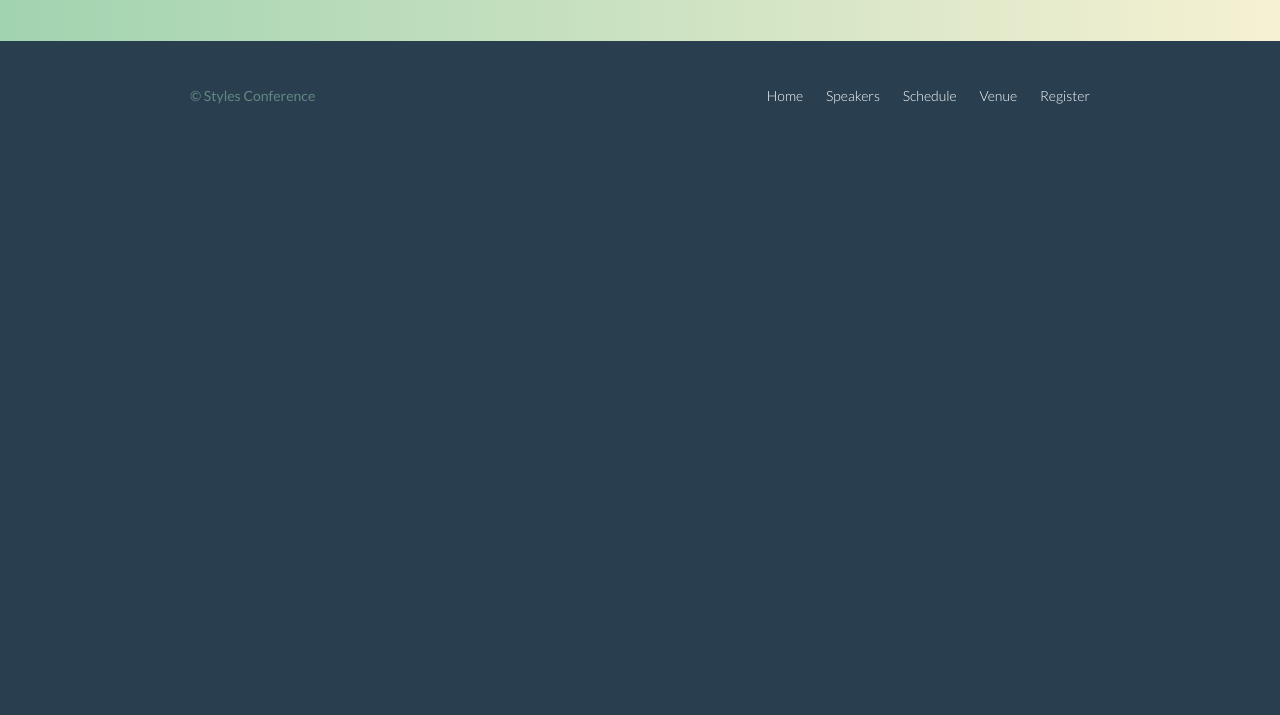
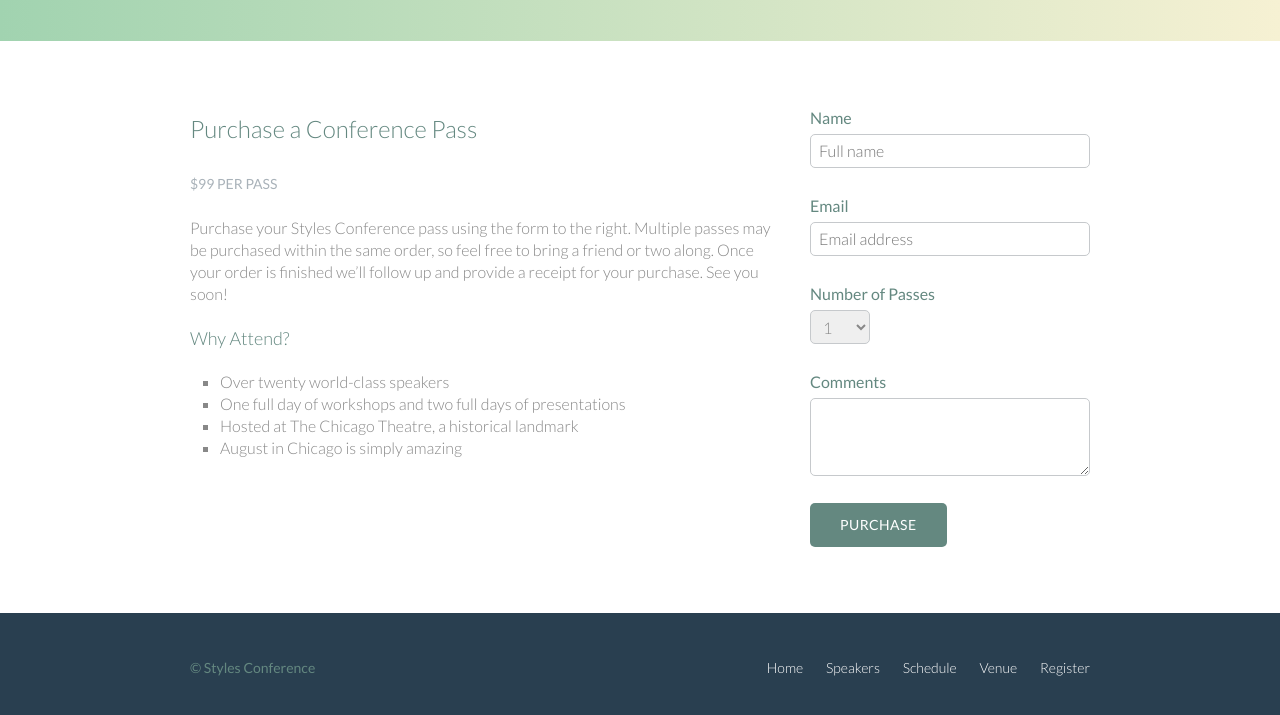
Before and after one commit to nkoder/learn-css, a plain HTML site: page styles-conference/register.html in a window 1280 px wide. Shown: the part 355-1070 px from the top of the page. Before the commit the page ends 800 px from the top, so only its background shows below. Drawn offline with Linux system fonts and the light colour scheme.

Commit message:
Finished lessons http://learn.shayhowe.com/html-css/building-forms/ and http://learn.shayhowe.com/html-css/organizing-data-with-tables/

```diff
--- a/styles-conference/assets/stylesheets/buttons.css
+++ b/styles-conference/assets/stylesheets/buttons.css
@@ -18,3 +18,14 @@
     background : #fff;
     color      : #648880;
 }
+
+.btn-default {
+    border     : 0;
+    background : #648880;
+    padding    : 11px 30px;
+    font-size  : 14px;
+}
+
+.btn-default:hover {
+    background : #77a198;
+}
--- a/styles-conference/assets/stylesheets/main.css
+++ b/styles-conference/assets/stylesheets/main.css
@@ -75,3 +75,13 @@ p a {
     font-size   : 21px;
     line-height : 33px;
 }
+
+form {
+    margin-bottom : 22px;
+}
+
+input,
+select,
+textarea {
+    font : 300 16px/22px "Lato", "Open Sans", "Helvetica Neue", Helvetica, Arial, sans-serif;
+}
--- /dev/null
+++ b/styles-conference/assets/stylesheets/register/register.css
@@ -0,0 +1,35 @@
+.why-attend {
+    list-style : square;
+    margin     : 0 0 22px 30px;
+}
+
+.register-group label {
+    color       : #648880;
+    cursor      : pointer;
+    font-weight : 400;
+}
+
+.register-group input,
+.register-group select,
+.register-group textarea {
+    border        : 1px solid #c6c9cc;
+    border-radius : 5px;
+    color         : #888;
+    display       : block;
+    margin        : 5px 0 27px 0;
+    padding       : 5px 8px;
+}
+
+.register-group input,
+.register-group textarea {
+    width : 100%;
+}
+
+.register-group select {
+    height : 34px;
+    width  : 60px;
+}
+
+.register-group textarea {
+    height : 78px;
+}
--- a/styles-conference/register.html
+++ b/styles-conference/register.html
@@ -14,6 +14,8 @@
     <link rel="stylesheet" href="assets/stylesheets/footer.css">
     <link rel="stylesheet" href="assets/stylesheets/navigation.css">
     <link rel="stylesheet" href="assets/stylesheets/buttons.css">
+
+    <link rel="stylesheet" href="assets/stylesheets/register/register.css">
 
     <link rel="stylesheet" href="http://fonts.googleapis.com/css?family=Lato:100,300,400">
 
@@ -53,6 +55,57 @@
     </div>
 </section>
 
+<section class="row">
+    <div class="grid">
+
+        <section class="col-2-3">
+            <h2> Purchase a Conference Pass </h2>
+            <h5> $99 per Pass </h5>
+            <p> Purchase your Styles Conference pass using the form to the right. Multiple passes may
+                be purchased within the same order, so feel free to bring a friend or two along. Once
+                your order is finished we&#8217;ll follow up and provide a receipt for your purchase.
+                See you soon!
+            </p>
+            <h4> Why Attend? </h4>
+            <ul class="why-attend">
+                <li> Over twenty world-class speakers </li>
+                <li> One full day of workshops and two full days of presentations </li>
+                <li> Hosted at The Chicago Theatre, a historical landmark </li>
+                <li> August in Chicago is simply amazing </li>
+            </ul>
+        </section><!--
+     Any whitespace between columns done with 'display:inline-block' will break layout :-(
+     --><form class="col-1-3" action="#" method="post">
+            <fieldset class="register-group">
+                <label>
+                    Name
+                    <input type="text" name="name" placeholder="Full name" required>
+                </label>
+                <label>
+                    Email
+                    <input type="email" name="email" placeholder="Email address" required>
+                </label>
+                <label>
+                    Number of Passes
+                    <select name="quantity" required>
+                        <option value="1" selected>1</option>
+                        <option value="2">2</option>
+                        <option value="3">3</option>
+                        <option value="4">4</option>
+                        <option value="5">5</option>
+                    </select>
+                </label>
+                <label>
+                    Comments
+                    <textarea name="comments"></textarea>
+                </label>
+            </fieldset>
+            <input class="btn btn-default" type="submit" name="submit" value="Purchase">
+        </form>
+
+    </div>
+</section>
+
 <footer class="primary-footer container group">
 
     <small>&copy; Styles Conference</small>
```
Also changed, not shown: styles-conference/assets/stylesheets/schedule/schedule.css (added, +71 -0 lines), styles-conference/schedule.html (+73 -0 lines).
